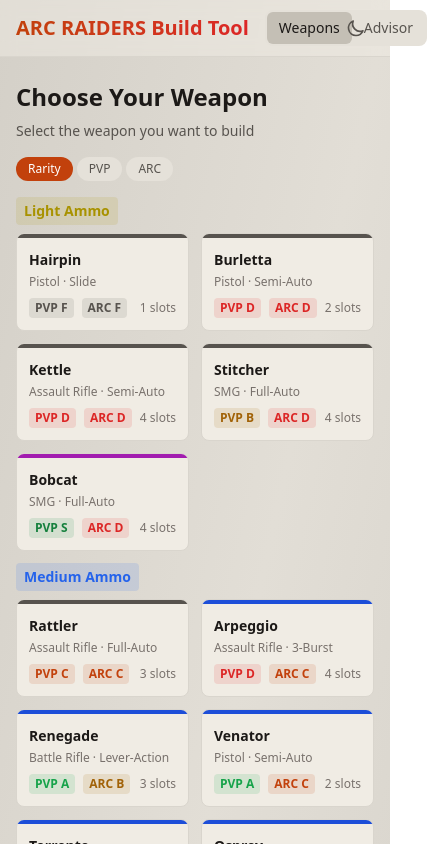
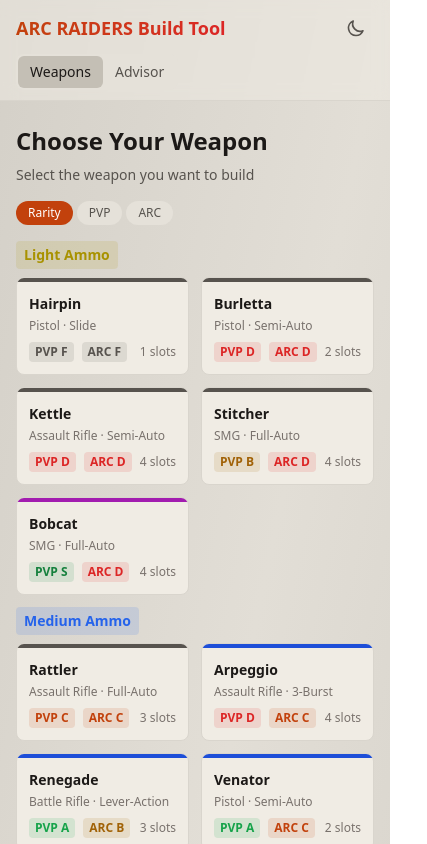
Before and after one commit to Jagg111/arc-kits, a React (Vite) app: page / in a window 390 px wide. Shown: the top 844 px of the page, 427 px wide, since content can reach past the window. Built offline with nearby package versions, Linux system fonts and the light colour scheme.

Commit message:
Mobile improvements for the header

```diff
--- a/src/components/layout/Header.tsx
+++ b/src/components/layout/Header.tsx
@@ -33,32 +33,7 @@ export default function Header({
 }: HeaderProps) {
   const showWeaponControls = activeView === "weapons";
 
-  return (
-    <div className="border-b border-border-subtle bg-surface/50 backdrop-blur-sm sticky top-0 z-20">
-      <div className="max-w-[80rem] mx-auto px-4 py-2.5 flex items-center justify-between gap-4">
-        <div className="flex items-center gap-4 min-w-0">
-          <h1 className="text-xl font-bold bg-gradient-to-r from-brand-from to-brand-to bg-clip-text text-transparent shrink-0">
-            ARC RAIDERS Build Tool
-          </h1>
-
-          {/* Tab switcher */}
-          <div className="flex bg-surface-alt rounded-lg p-0.5">
-            <button className={tabClass(activeView === "weapons")} onClick={() => onChangeView("weapons")}>
-              Weapons
-            </button>
-            <button className={tabClass(activeView === "advisor")} onClick={() => onChangeView("advisor")}>
-              Advisor
-            </button>
-          </div>
-
-          {showWeaponControls && hasWeapon && weaponName && (
-            <span className="text-sm text-text-secondary font-medium truncate hidden sm:inline">
-              {weaponName}
-            </span>
-          )}
-        </div>
-        <div className="flex items-center gap-2 shrink-0">
-          {/* Dark / light mode toggle */}
+  const themeButton = (
     <button
       onClick={toggleTheme}
       className="p-2 rounded-lg hover:bg-surface-alt text-text-secondary hover:text-text-primary transition-colors"
@@ -74,24 +49,68 @@ export default function Header({
         </svg>
       )}
     </button>
-          {showWeaponControls && hasWeapon && (
+  );
+
+  const tabs = (
+    <div className="flex bg-surface-alt rounded-lg p-0.5">
+      <button className={tabClass(activeView === "weapons")} onClick={() => onChangeView("weapons")}>
+        Weapons
+      </button>
+      <button className={tabClass(activeView === "advisor")} onClick={() => onChangeView("advisor")}>
+        Advisor
+      </button>
+    </div>
+  );
+
+  const changeWeaponButton = showWeaponControls && hasWeapon && (
     <button
       onClick={onReset}
-              className="text-sm text-text-secondary hover:text-text-primary transition-colors"
+      className="text-sm text-text-secondary hover:text-text-primary transition-colors whitespace-nowrap"
     >
       ← Change Weapon
     </button>
+  );
+
+  return (
+    <div className="border-b border-border-subtle bg-surface/50 backdrop-blur-sm sticky top-0 z-20">
+      {/* ── Desktop: single row ── */}
+      <div className="hidden sm:flex max-w-[80rem] mx-auto px-4 py-2.5 items-center gap-4">
+        <h1 className="text-xl font-bold bg-gradient-to-r from-brand-from to-brand-to bg-clip-text text-transparent shrink-0">
+          ARC RAIDERS Build Tool
+        </h1>
+        {tabs}
+        {showWeaponControls && hasWeapon && weaponName && (
+          <span className="text-sm text-text-secondary font-medium truncate">
+            {weaponName}
+          </span>
+        )}
+        <div className="ml-auto flex items-center gap-2 shrink-0">
+          {themeButton}
+          {changeWeaponButton}
+        </div>
+      </div>
+
+      {/* ── Mobile: two stable rows ── */}
+      <div className="sm:hidden max-w-[80rem] mx-auto px-4 py-2.5 space-y-2">
+        {/* Row 1: title + theme toggle */}
+        <div className="flex items-center justify-between">
+          <h1 className="text-lg font-bold bg-gradient-to-r from-brand-from to-brand-to bg-clip-text text-transparent">
+            ARC RAIDERS Build Tool
+          </h1>
+          {themeButton}
+        </div>
+        {/* Row 2: tabs + change weapon */}
+        <div className="flex items-center justify-between">
+          {tabs}
+          {changeWeaponButton}
+        </div>
+        {/* Row 3: weapon name (builder only) */}
+        {showWeaponControls && hasWeapon && weaponName && (
+          <span className="text-sm text-text-secondary font-medium block -mt-1">
+            {weaponName}
+          </span>
         )}
       </div>
     </div>
-      {/* Mobile weapon name - below title */}
-      {showWeaponControls && hasWeapon && weaponName && (
-        <div className="sm:hidden max-w-[80rem] mx-auto px-4 pb-2 -mt-1">
-          <span className="text-sm text-text-secondary font-medium">
-            {weaponName}
-          </span>
-        </div>
-      )}
-    </div>
   );
 }
```
Lines whose indentation alone changed are shown as unchanged.
